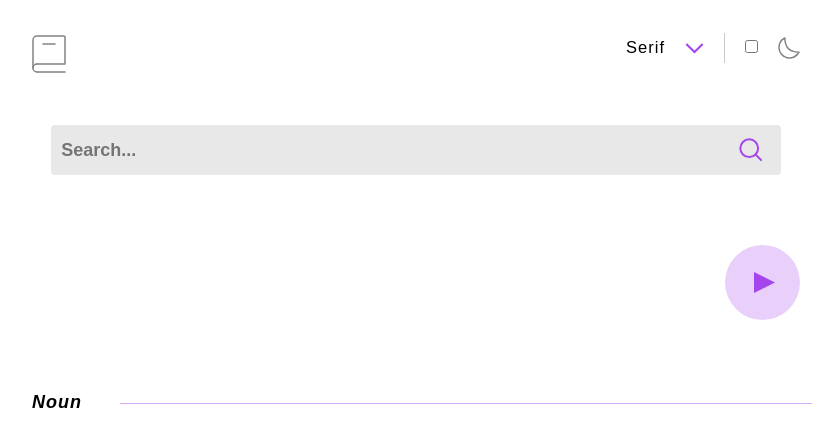
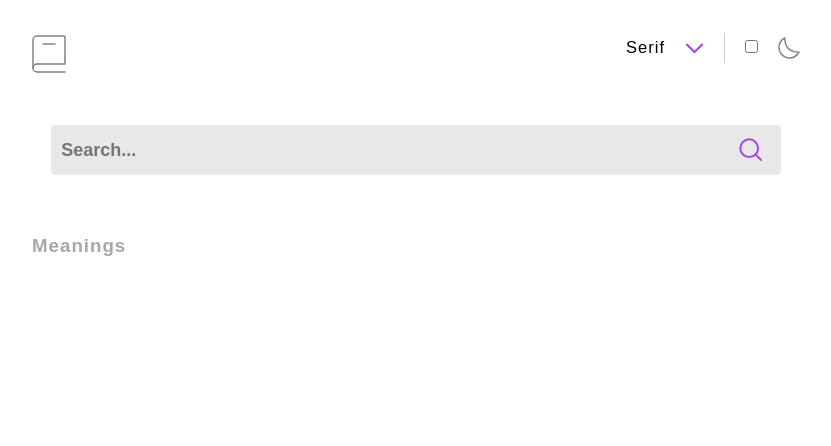
Before and after one commit to GeorgeFlood/dictionary-app, a React (Create React App) app: page / in a window 1280 px wide. Shown: the top 446 px of the page, without its empty margins (224-1055 px from the left). Built offline with nearby package versions, Linux system fonts and the light colour scheme.

Commit message:
Header only renders if a word is searched

```diff
--- a/src/App.js
+++ b/src/App.js
@@ -2,6 +2,7 @@ import { useState } from "react";
 import Navbar from "./components/Navbar";
 import SearchBar from "./components/SearchBar";
 import Header from "./components/Header";
+import Nouns from "./components/Nouns";
 import getDefinition from "./API";
 import "./styles/main.css";
 
@@ -21,6 +22,7 @@ function App() {
       <Navbar />
       <SearchBar handleDefinitionData={handleDefinitionData} />
       <Header definition={definition} />
+      <Nouns definition={definition} />
     </div>
   );
 }
--- a/src/components/Header.js
+++ b/src/components/Header.js
@@ -2,18 +2,16 @@ import React from "react";
 
 const Header = ({ definition }) => {
   return (
+    <>
+      {definition && (
         <div>
           <div className="header">
             <div className="word--container">
-          <h1 className="header--title">
-            {definition ? definition[0].word : ""}
-          </h1>
-          <p className="header--sub">
-            {definition ? definition[0].phonetic : ""}
-          </p>
+              <h1 className="header--title">{definition[0].word}</h1>
+              <p className="header--sub">{definition[0].phonetic}</p>
             </div>
             <div className="header--play">
-          <a target="_" href={definition ? definition[0].sourceUrls[0] : null}>
+              <a target="_" href={definition[0].sourceUrls[0]}>
                 <svg
                   xmlns="http://www.w3.org/2000/svg"
                   width="75"
@@ -33,6 +31,8 @@ const Header = ({ definition }) => {
             <span></span>
           </div>
         </div>
+      )}
+    </>
   );
 };
 
--- /dev/null
+++ b/src/components/Nouns.js
@@ -0,0 +1,14 @@
+import React from "react";
+
+const Nouns = ({ definition }) => {
+  return (
+    <div className="nouns">
+      <h3>Meanings</h3>
+      <div>
+        <ul>{}</ul>
+      </div>
+    </div>
+  );
+};
+
+export default Nouns;
--- /dev/null
+++ b/src/scss/_nouns.scss
@@ -0,0 +1,5 @@
+.nouns {
+  margin-top: 6rem;
+  font-size: 1.6rem;
+  color: rgba(0, 0, 0, 0.35);
+}
--- a/src/scss/main.scss
+++ b/src/scss/main.scss
@@ -4,3 +4,4 @@
 @import "navbar";
 @import "searchBar";
 @import "Header";
+@import "nouns";
--- a/src/styles/main.css
+++ b/src/styles/main.css
@@ -171,4 +171,10 @@ body {
   width: 90%;
   height: 0.1rem;
   background: rgba(164, 69, 237, 0.45);
+}
+
+.nouns {
+  margin-top: 6rem;
+  font-size: 1.6rem;
+  color: rgba(0, 0, 0, 0.35);
 }/*# sourceMappingURL=main.css.map */
```
Also changed, not shown: 1 other file (tests, documents, lock files or other folders). Lines whose indentation alone changed are shown as unchanged.
